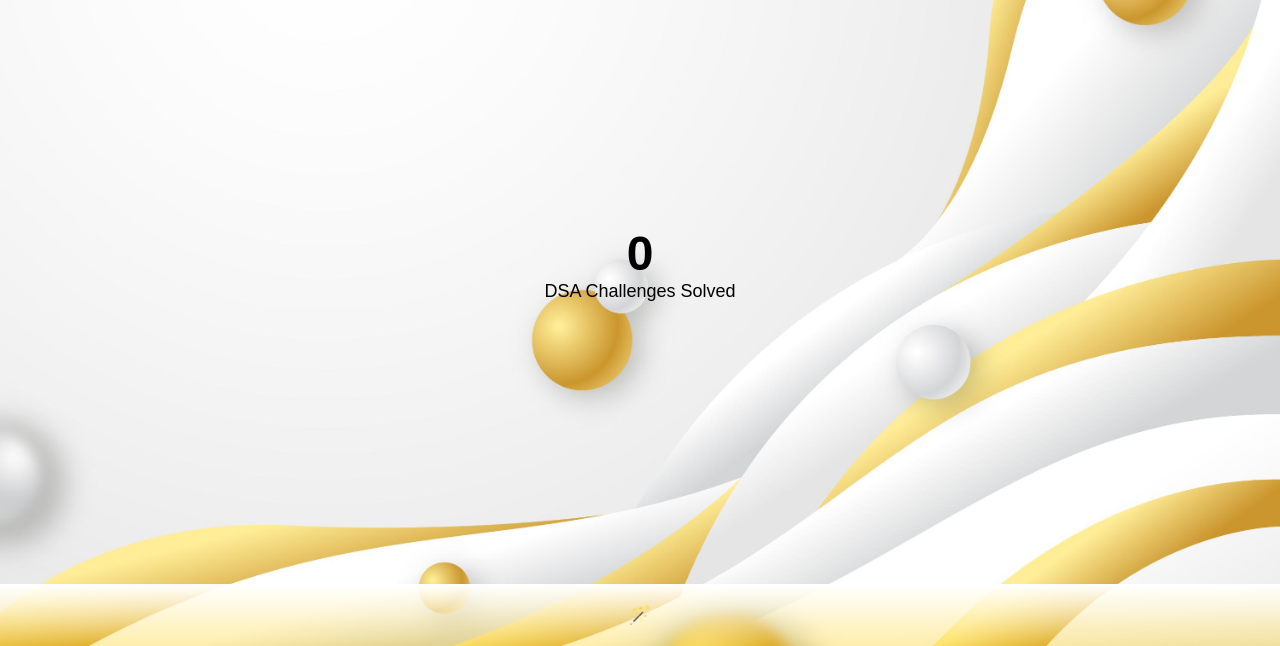
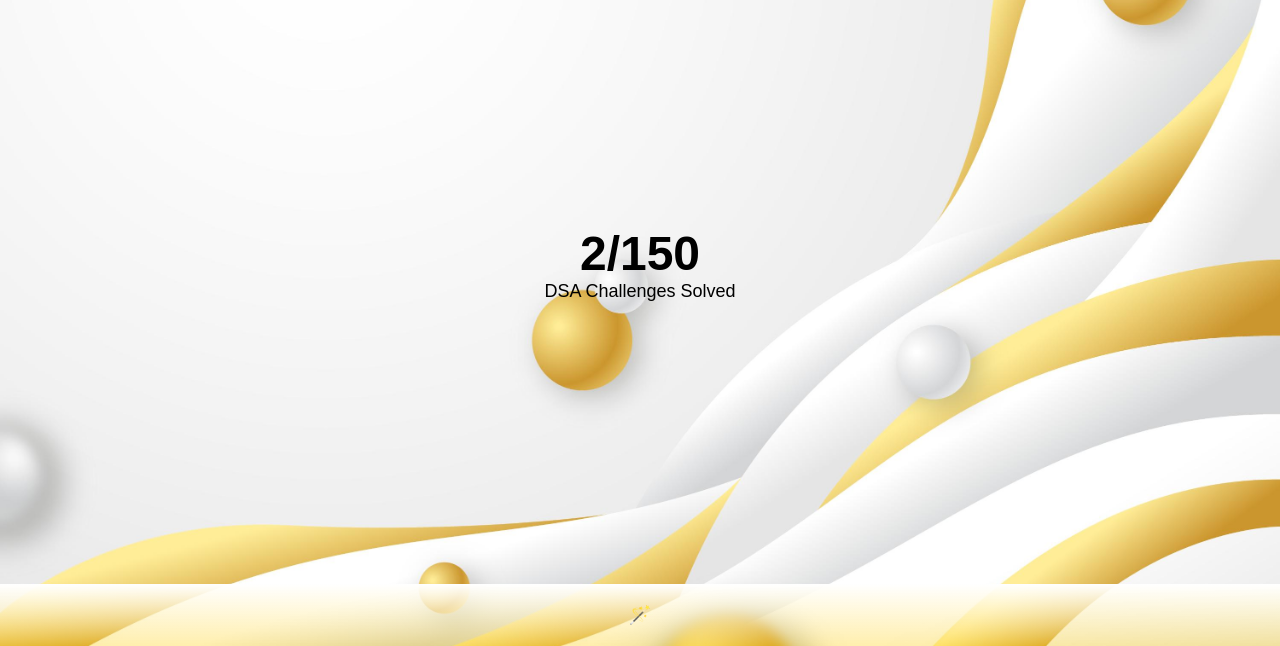
Before and after one commit to ChrispaixK/leetcode, a plain HTML site: page index.html in a window 1280 px wide. Shown: the part 154-800 px from the top of the page. Drawn offline with Linux system fonts and the light colour scheme.

Commit message:
add updates

```diff
--- a/index.html
+++ b/index.html
@@ -19,7 +19,7 @@
         </div>
     </header>
     <main>
-        <div class="number">0</div>
+        <div class="number">2/150</div>
         <p>DSA Challenges Solved</p>
     </main>
     <footer>
```
